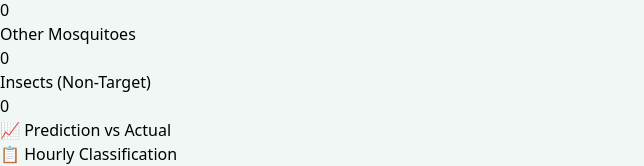
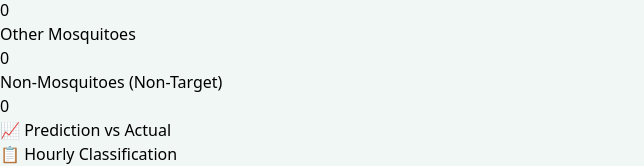
Before and after one commit to TharushaPramod/Mosquito-Controller-System, a React (Vite) app in the folder mosquito-app/: page /mosquito-dashboard in a window 1280 px wide. Shown: the part 376-542 px from the top of the page, without its empty margins (0-644 px from the left). Built offline with nearby package versions, Linux system fonts and the light colour scheme; no server answers; the database is empty.

Commit message:
name change
name change

```diff
--- a/mosquito-app/src/pages/MosquitoDashboard.jsx
+++ b/mosquito-app/src/pages/MosquitoDashboard.jsx
@@ -138,7 +138,7 @@ const MosquitoDashboard = () => {
           <StatCard title="Anopheles (Malaria)" count={currentMetrics.anopheles} color="border-orange-500" />
           <StatCard title="Culex (Nuisance)" count={currentMetrics.culex} color="border-blue-500" />
           <StatCard title="Other Mosquitoes" count={currentMetrics.other} color="border-gray-500" />
-          <StatCard title="Insects (Non-Target)" count={currentMetrics.insects} color="border-green-500" />
+          <StatCard title="Non-Mosquitoes (Non-Target)" count={currentMetrics.insects} color="border-green-500" />
         </div>
 
         {/* --- Chart --- */}
```
